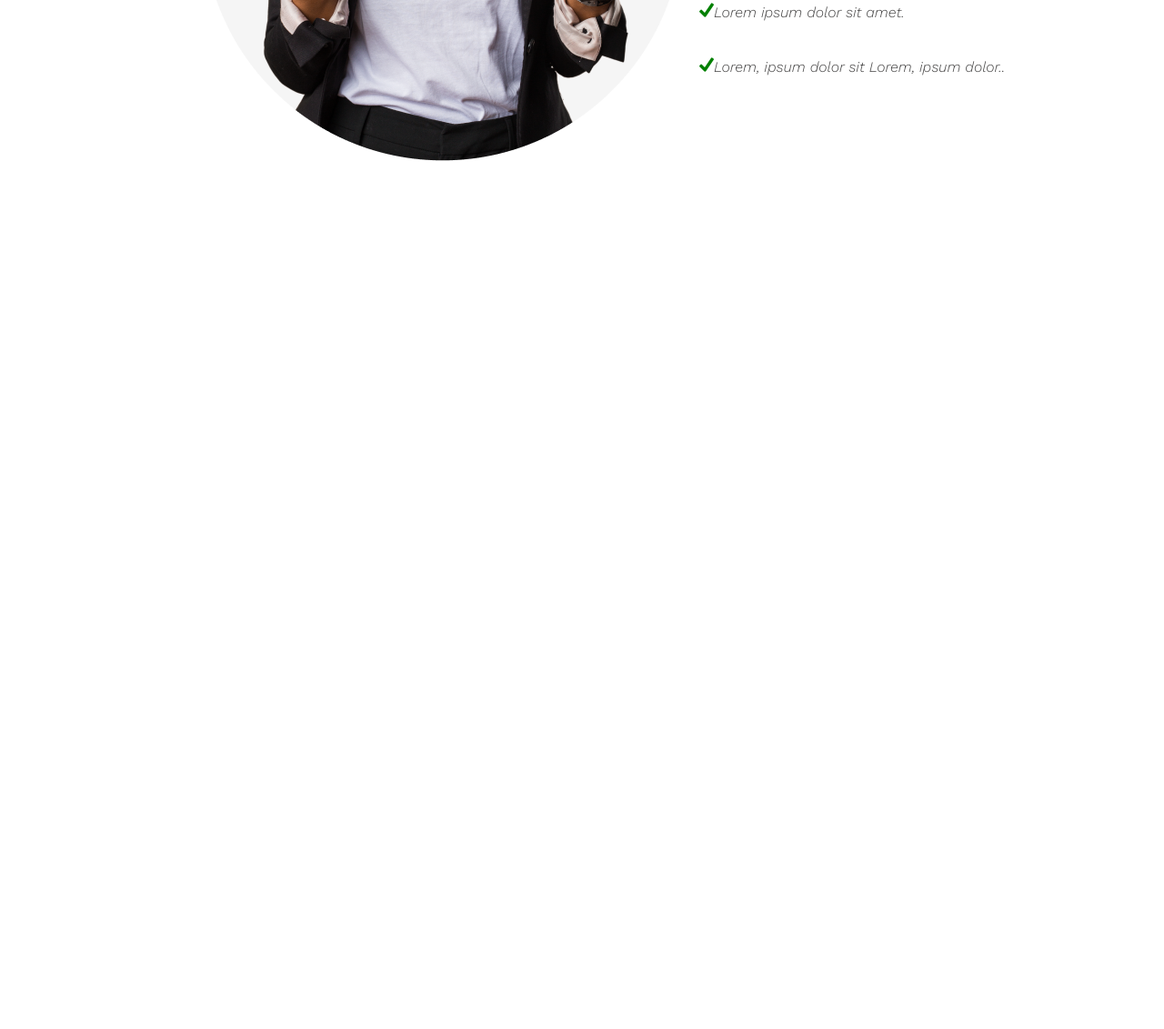
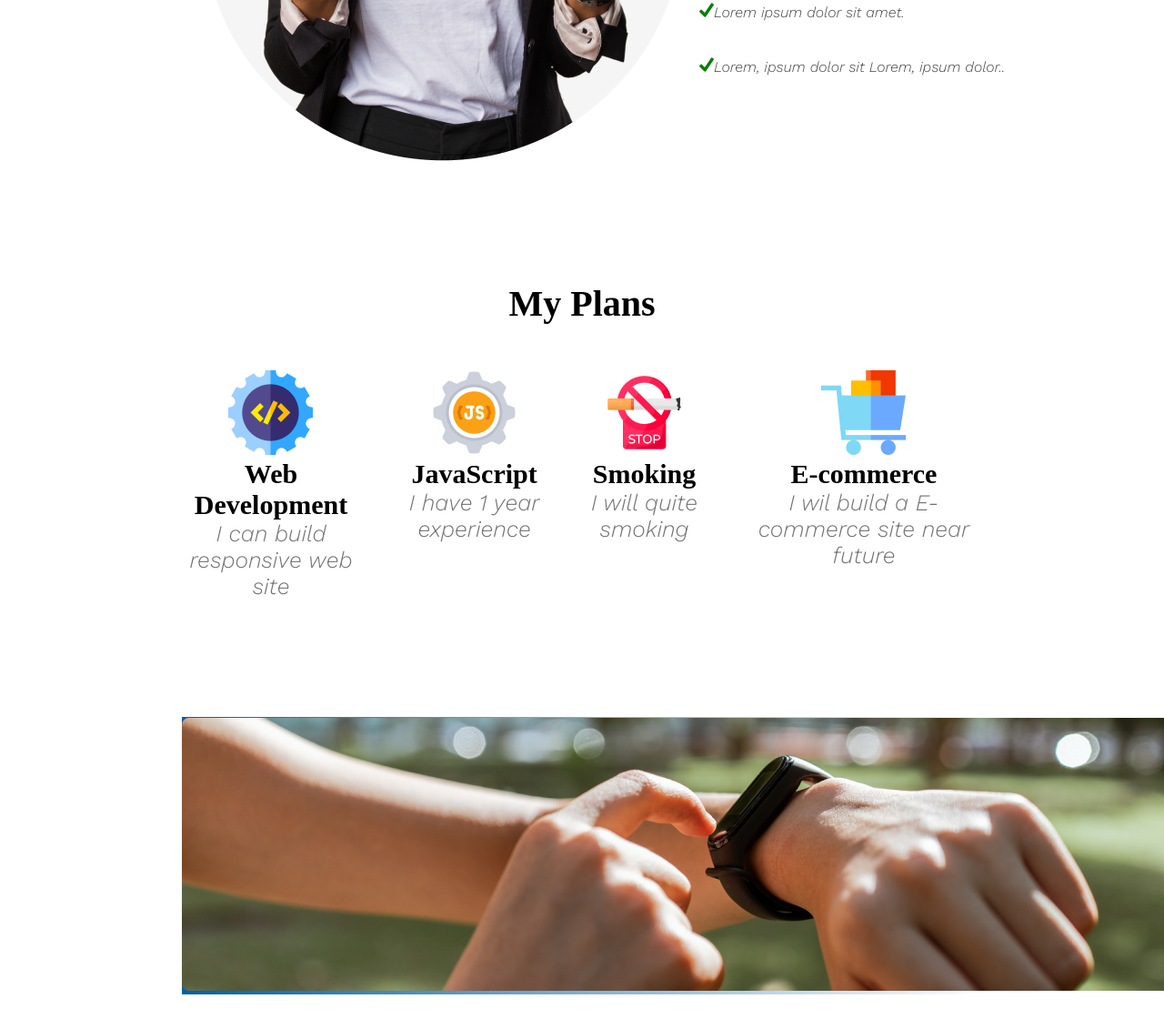
Before and after one commit to reaxul/practice-assaignment1, a plain HTML site: page index.html in a window 1280 px wide. Shown: the part 1484-2615 px from the top of the page at 91% size. Before the commit the page ends 1794 px from the top, so only its background shows below. Drawn offline with nearby package versions, Linux system fonts and the light colour scheme.

Commit message:
main section almost done

```diff
--- a/index.html
+++ b/index.html
@@ -58,6 +58,37 @@
             </span>
             </div>
         </section>
+        <!-- section2 -->
+        <section class="section2">
+            <h2 class="section2-title">
+My Plans
+            </h2>
+            <div class="item-of-skill">
+                <div class="skills">
+                    <img src="../practice-assaignment1/icons/web.png" alt="">
+                    <p class="skill-title">Web Development</p>
+                    <p class="skill-descrived">I can build responsive web site</p>
+                </div>
+                <div class="skills">
+                    <img src="../practice-assaignment1/icons/js.png" alt="">
+                    <p class="skill-title">JavaScript</p>
+                    <p class="skill-descrived">I have 1 year experience</p>
+                </div>
+                <div class="skills">
+                    <img src="../practice-assaignment1/icons/smoke.png" alt="">
+                    <p class="skill-title">Smoking</p>
+                    <p class="skill-descrived">I  will quite smoking</p>
+                </div>
+                <div class="skills">
+                    <img src="../practice-assaignment1/icons/ecom.png" alt="">
+                    <p class="skill-title">E-commerce</p>
+                    <p class="skill-descrived">I wil build a E-commerce site near future</p>
+                </div>
+            </div>
+        </section>
+        <section class="section3">
+            <img src="../practice-assaignment1/images/watch.png" alt="">
+        </section>
     </main>
 </body>
 
--- a/styles/style.css
+++ b/styles/style.css
@@ -67,13 +67,55 @@ header {
     color: #444343;
     padding: 20px 0;
 }
-.icon{
+
+.icon {
     height: 13px;
     width: 13x;
     margin-right: 10px;
 
 }
-.checkbox-paragraph{
+
+.checkbox-paragraph {
 
     white-space: nowrap;
 }
+
+/* section1 done  */
+/* section2 */
+.section2 {
+    text-align: center;
+    margin: 129px 200px;
+}
+
+.section2-title {
+    font-weight: 700;
+    font-size: 40px;
+    margin-bottom: 50px;
+}
+
+.skill-title {
+    font-weight: 700;
+    font-size: 30px;
+}
+
+.skill-descrived {
+    font-weight: 500;
+    font-size: 25px;
+    color: #737272;
+    font-family: 'Work Sans';
+}
+
+.item-of-skill {
+    display: flex;
+    justify-content: center;
+    gap: 50px;
+}
+
+/* section3  */
+.section3 {
+    background-repeat: no-repeat;
+    background: linear-gradient(90deg, #005FAC 0%, rgba(0, 95, 172, 0) 100%);
+    margin: 129px 200px;
+    mix-blend-mode: multiply;
+
+}
```
